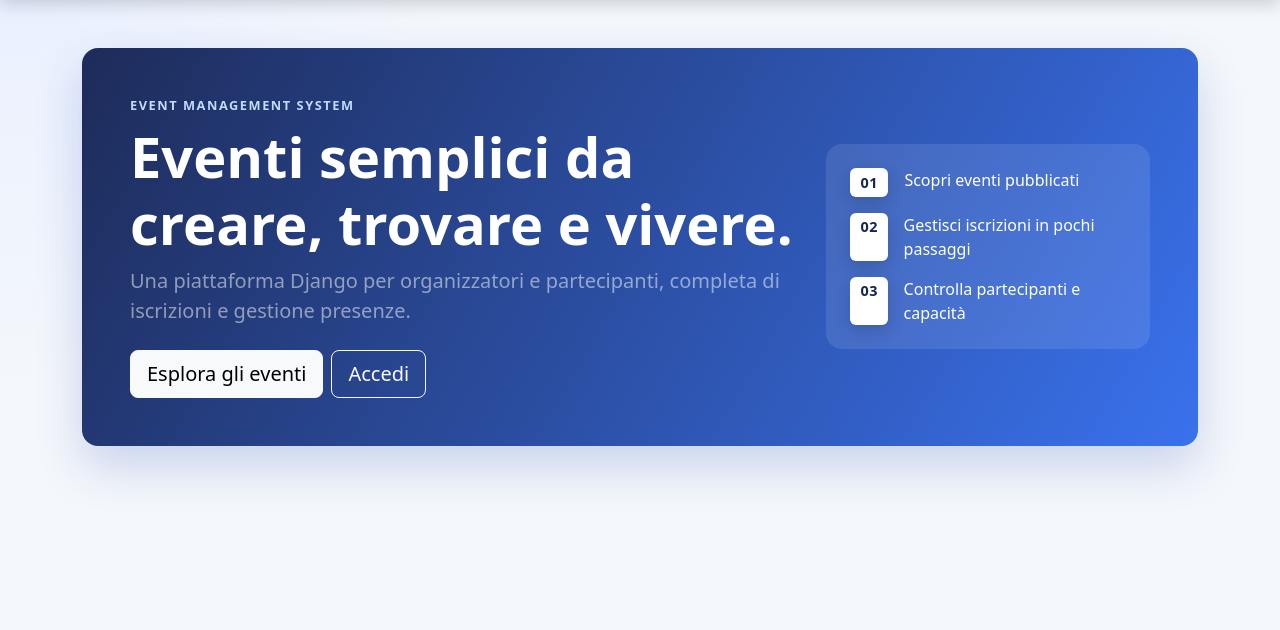
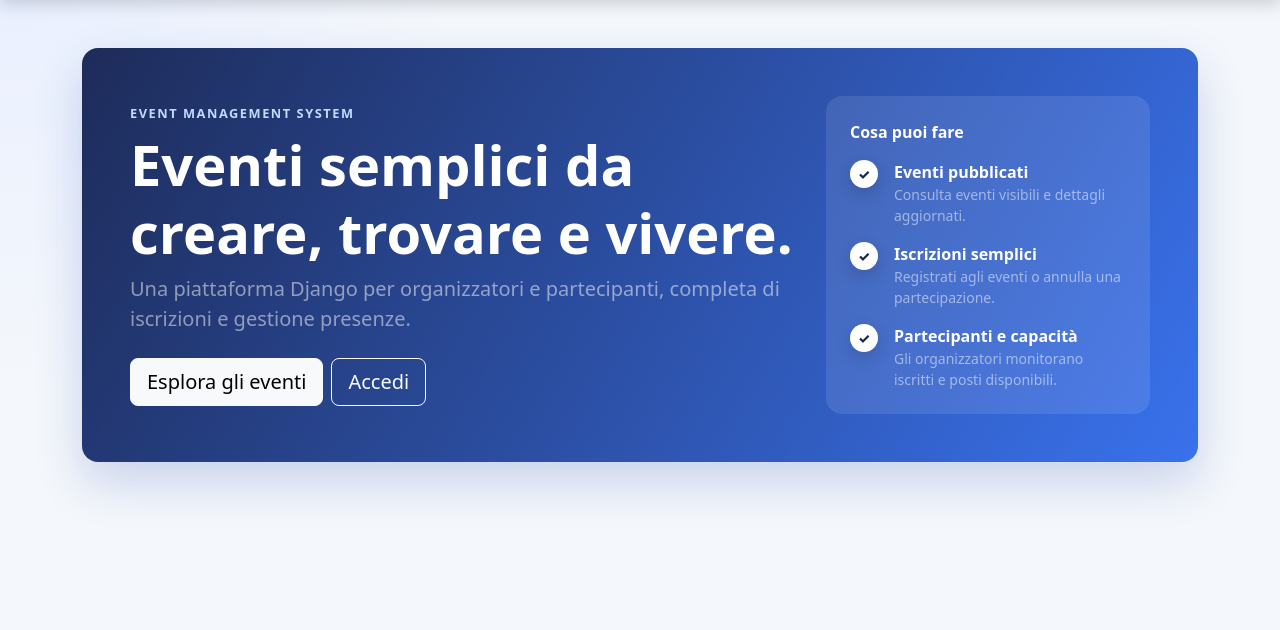
Before and after one commit to Adrycasta04/PPM-Event-Management, a Django app: page / in a window 1280 px wide. Shown: the part 58-688 px from the top of the page. Run offline with Django 5.2, Linux system fonts and the light colour scheme.

Commit message:
Refine homepage hero highlights

```diff
--- a/static/css/styles.css
+++ b/static/css/styles.css
@@ -93,14 +93,17 @@ a {
     text-transform: uppercase;
 }
 
-.hero-step-number {
-    min-width: 2.35rem;
-    padding: 0.45rem 0.65rem;
+.hero-feature-icon {
+    display: inline-grid;
+    flex: 0 0 1.75rem;
+    width: 1.75rem;
+    height: 1.75rem;
+    place-items: center;
     color: #172554;
-    font-size: 0.9rem;
+    font-size: 0.85rem;
     font-weight: 800;
-    letter-spacing: 0.04em;
     background: #fff;
+    border-radius: 50%;
     box-shadow: 0 0.35rem 0.9rem rgba(15, 23, 42, 0.18);
 }
 
--- a/templates/events/home.html
+++ b/templates/events/home.html
@@ -44,17 +44,33 @@
         </div>
         <div class="col-lg-4">
             <div class="bg-white bg-opacity-10 rounded-4 p-4">
+                <p class="fw-semibold mb-3">Cosa puoi fare</p>
                 <div class="d-flex gap-3 mb-3">
-                    <span class="badge hero-step-number">01</span>
-                    <span>Scopri eventi pubblicati</span>
+                    <span class="hero-feature-icon" aria-hidden="true">&check;</span>
+                    <div>
+                        <div class="fw-semibold">Eventi pubblicati</div>
+                        <div class="small text-white-50">
+                            Consulta eventi visibili e dettagli aggiornati.
+                        </div>
+                    </div>
                 </div>
                 <div class="d-flex gap-3 mb-3">
-                    <span class="badge hero-step-number">02</span>
-                    <span>Gestisci iscrizioni in pochi passaggi</span>
+                    <span class="hero-feature-icon" aria-hidden="true">&check;</span>
+                    <div>
+                        <div class="fw-semibold">Iscrizioni semplici</div>
+                        <div class="small text-white-50">
+                            Registrati agli eventi o annulla una partecipazione.
+                        </div>
+                    </div>
                 </div>
                 <div class="d-flex gap-3">
-                    <span class="badge hero-step-number">03</span>
-                    <span>Controlla partecipanti e capacità</span>
+                    <span class="hero-feature-icon" aria-hidden="true">&check;</span>
+                    <div>
+                        <div class="fw-semibold">Partecipanti e capacit&agrave;</div>
+                        <div class="small text-white-50">
+                            Gli organizzatori monitorano iscritti e posti disponibili.
+                        </div>
+                    </div>
                 </div>
             </div>
         </div>
```
